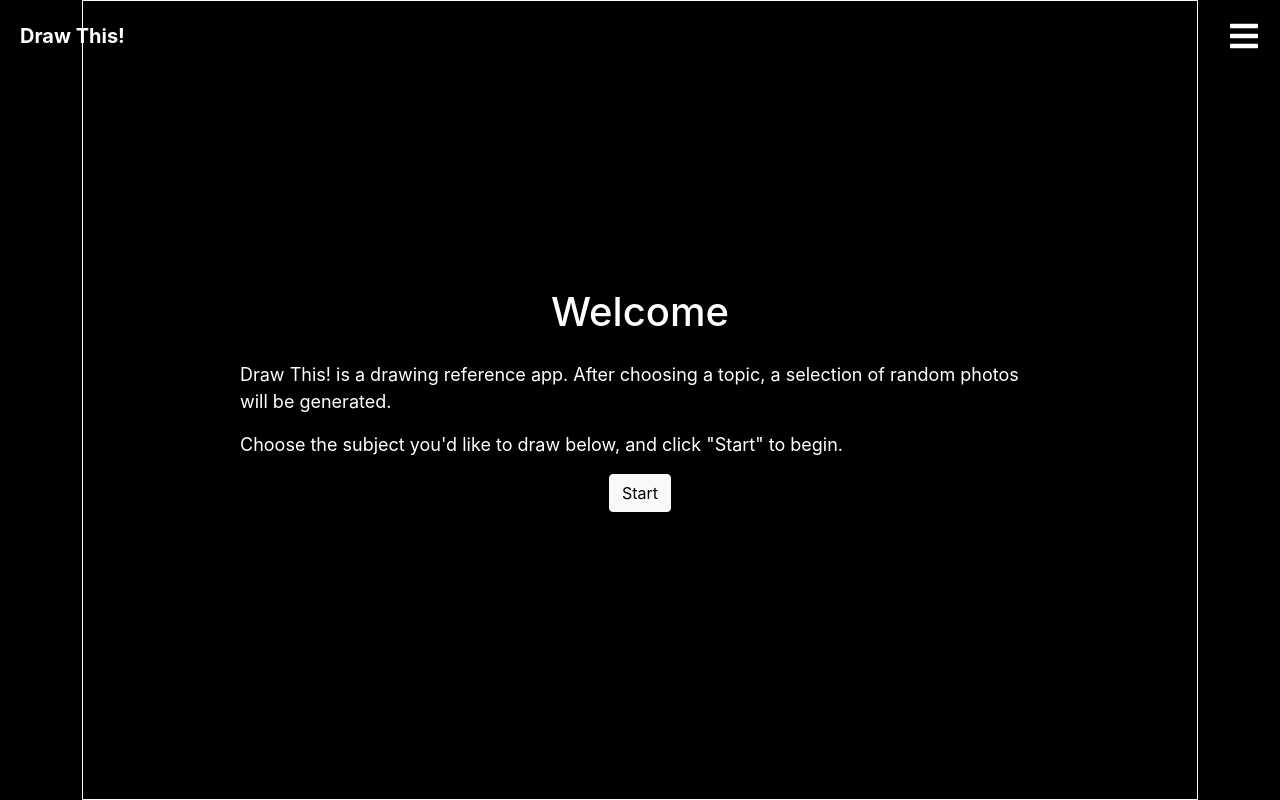
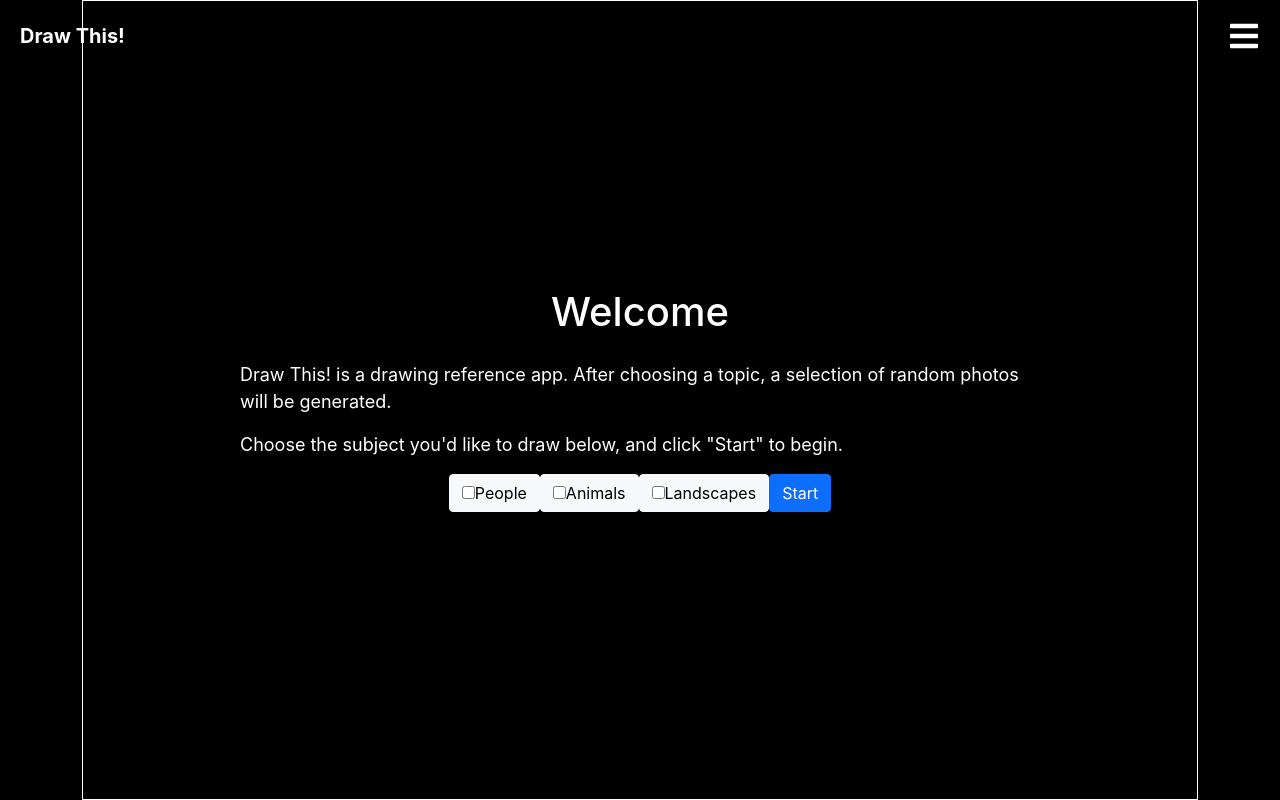
Before and after one commit to gojanedoe/drawing-app, a React (Create React App) app: page / in a window 1280 px wide. Built offline with nearby package versions, Linux system fonts and the light colour scheme.

Commit message:
Handle page change with form submission and add inputs

```diff
--- a/src/components/CategorySelect.js
+++ b/src/components/CategorySelect.js
@@ -1,21 +1,33 @@
-import { Link } from 'react-router-dom';
+import { useHistory } from 'react-router-dom';
 
 const CategorySelect = () => {
+  let history = useHistory();
+  let formIsValid = false;
+
   const submitHandler = (event) => {
     event.preventDefault();
+    history.push('/app');
   };
 
   return (
-    <form>
-      <Link to="/app" className="btn btn-light">
+    <form onSubmit={submitHandler}>
+      <label className="btn btn-light">
+        <input type="checkbox" value="1" />
+        <span>People</span>
+      </label>
+      <label className="btn btn-light">
+        <input type="checkbox" value="1" />
+        <span>Animals</span>
+      </label>
+      <label className="btn btn-light">
+        <input type="checkbox" value="1" />
+        <span>Landscapes</span>
+      </label>
+      {/* <div className="container text-center"> */}
+      <button type="submit" className="btn btn-primary">
         Start
-        {/* <input
-          type="submit"
-          onClick={submitHandler}
-          value="Start"
-          className="btn btn-light"
-        ></input> */}
-      </Link>
+      </button>
+      {/* </div> */}
     </form>
   );
 };
```
